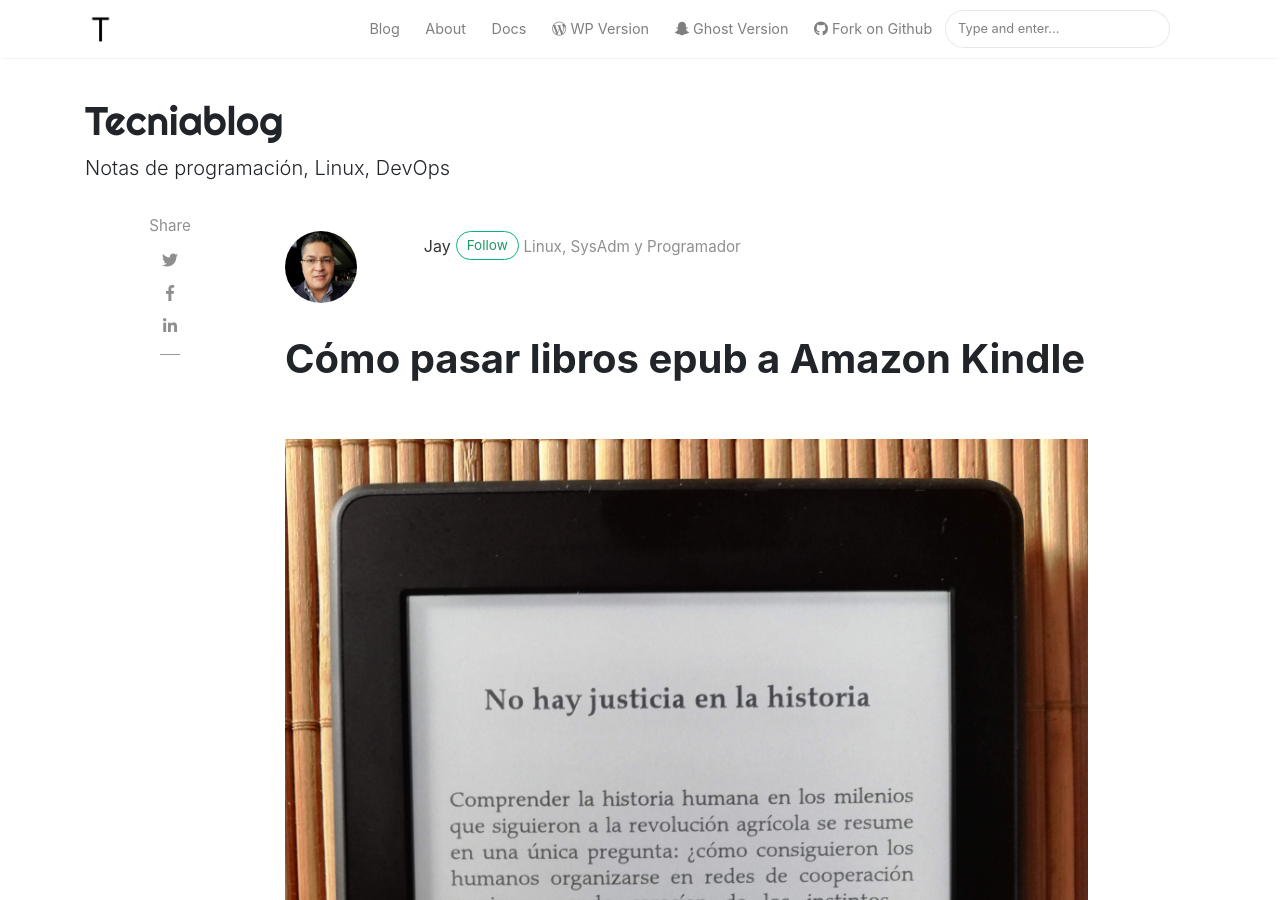
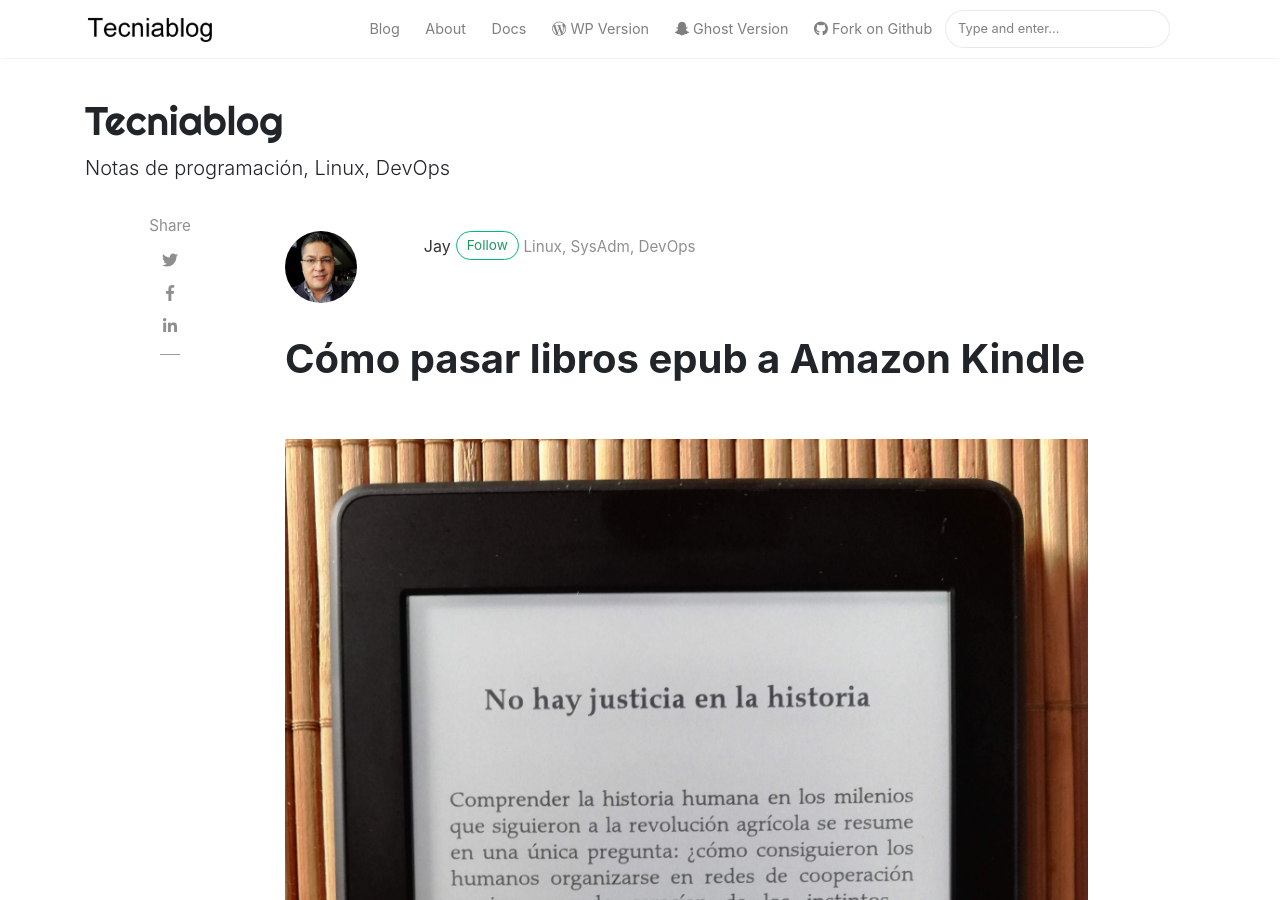
Before and after one commit to jmontoyac/tecniablog, a Jekyll site: the page built from _posts/2020-09-08-llevar-epub-a-kindle.md, in a window 1280 px wide and 900 px high. Built offline with Jekyll 4.4.1, drawn with Linux system fonts in a browser that asks for light colours; nearby versions of some CDN libraries; comment, search, counter and statistics services are not loaded.

Commit message:
Change logo

```diff
--- a/_config.yml
+++ b/_config.yml
@@ -2,7 +2,7 @@
 name: "Tecniablog"
 title: "Tecniablog"
 description: "Notas de programación, Linux, DevOps"
-logo: 'assets/images/letterT.png'
+logo: 'assets/images/TecniaLogo.png'
 favicon: 'favicon.ico'
 baseurl: /
 google_analytics: "UA-101880560-2"
@@ -28,7 +28,7 @@ authors:
     email: jmontoyac@gmail.com
     web: https://jmontoyac.github.io/tecniablog/
     twitter: https://twitter.com/jmontoyarib
-    description: "Linux, SysAdm y Programador"
+    description: "Linux, SysAdm, DevOps"
 
 # Plugins
 plugins:
```
Also changed, not shown: assets/images/TecniaLogo.png (added).
